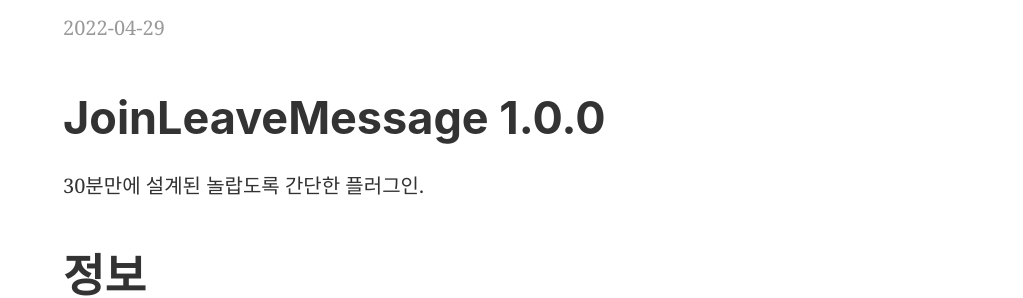
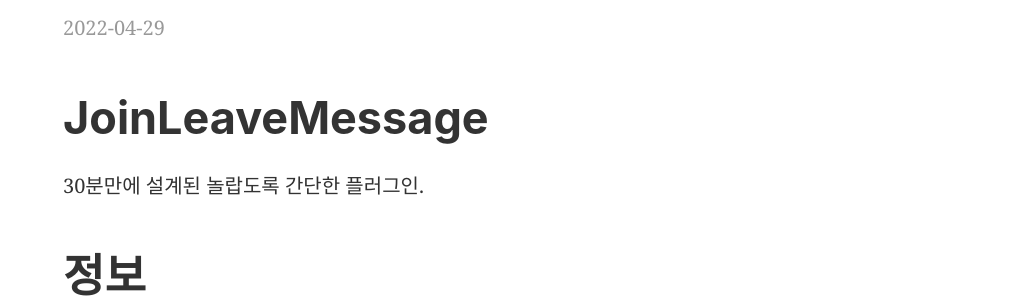
Before and after one commit to IngGameTeam/inggame, a Jekyll site: the page built from docs/_posts/2022-04-29-입장 퇴장 알림 플러그인.md, in a window 1280 px wide. Shown: the part 261-559 px from the top of the page, without its empty margins (257-1280 px from the left). Built offline with Jekyll 4.4.1, drawn with Linux system fonts in a browser that asks for light colours; our own code applies the rules of GitHub Pages for plain Markdown files.

Commit message:
remove version text

```diff
--- a/docs/_posts/2022-04-29-입장 퇴장 알림 플러그인.md
+++ b/docs/_posts/2022-04-29-입장 퇴장 알림 플러그인.md
@@ -5,7 +5,7 @@ title: "입/퇴장 알림 플러그인"
 [//]: # (# image: ...)
 ---
 
-# JoinLeaveMessage 1.0.0
+# JoinLeaveMessage
 
 30분만에 설계된 놀랍도록 간단한 플러그인.
 
```
